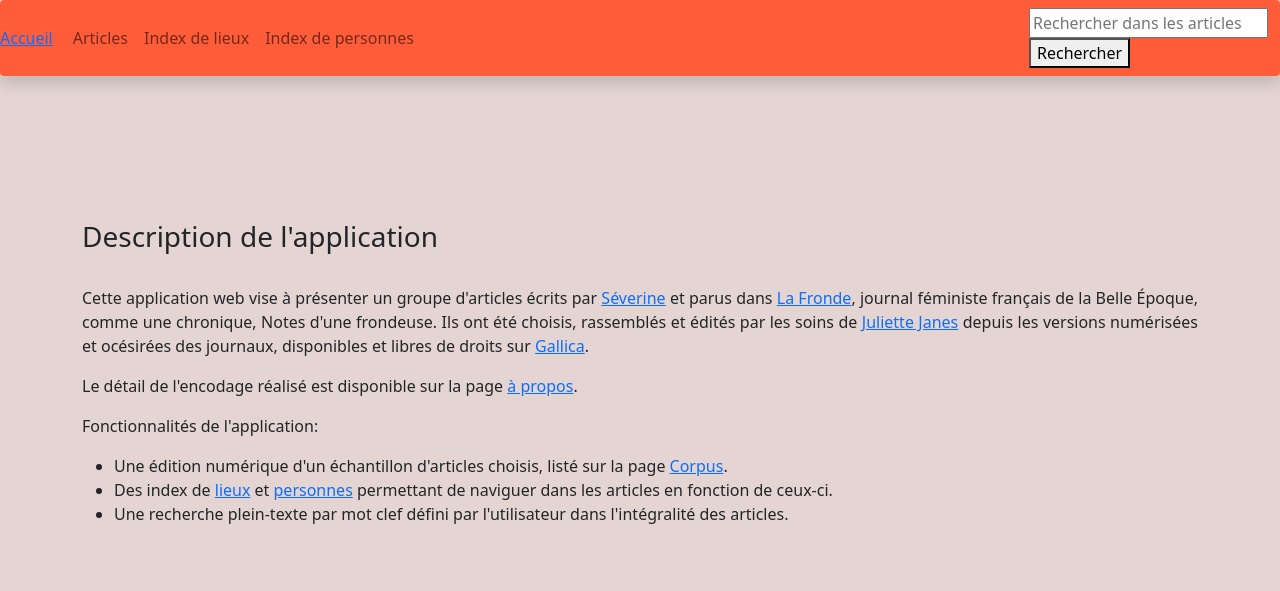
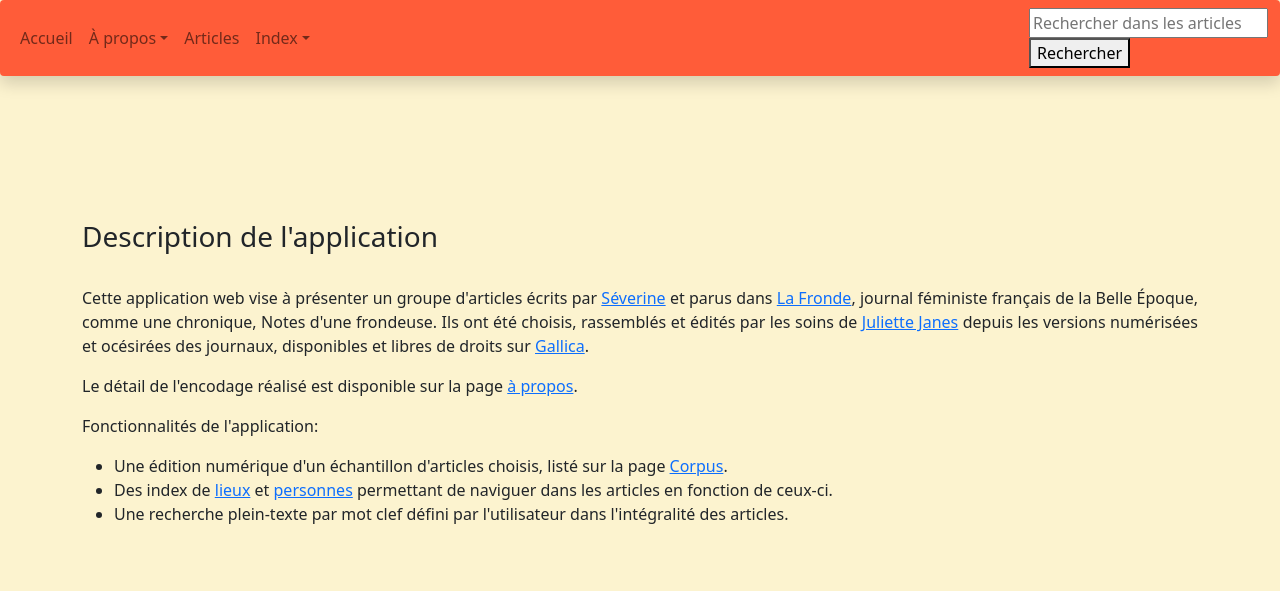
Before and after one commit to Juliettejns/NDF, a Flask app: page / in a window 1280 px wide. Shown: the top 591 px of the page. Run offline with Flask 2, Linux system fonts and the light colour scheme; parts of the project's set-up code (start-up, migrations or seed data) failed here and were passed over; some libraries are stand-ins or nearby versions.

Commit message:
Ajout des dropodowns dans la barre de navigation

```diff
--- a/app/templates/conteneur.html
+++ b/app/templates/conteneur.html
@@ -10,20 +10,34 @@
         <link rel="icon" href="data:,">
     </head>
 
-    <body style="background-color: #E4D5D3">
+    <body style="background-color: #FCF3CF">
 		<nav class="navbar navbar-expand-lg navbar-light rounded shadow" role="navigation" style="background-color: #FF5C39">
-			<a href="{{ url_for('accueil') }}">Accueil</a>
 			<div class="container-fluid">
         		<ul class="navbar-nav mr-auto">
+                    <li class="nav-item">
+                        <a class= "nav-link" href="{{ url_for('accueil') }}">Accueil</a>
+                    </li>
+                    <li class="nav-item nav-dropdown">
+                            <a class="nav-link dropdown-toggle" href="#" id="navBarApropos"
+                                data-toggle="dropdown" aria-haspopup="true" aria-expanded="false"
+                                >À propos</a>
+                            <div class="dropdown-menu" aria-labelledby="navbarDropdownMenuLink">
+                                <a class="dropdown-item" href="{{url_for('about')}}">Projet</a>
+                                <a class="dropdown-item" href="{{url_for('contexte')}}">Notes d'une frondeuse</a>
+                            </div>
+                    </li>
 					<li class="nav-item">
             			<a class="nav-link" href="{{ url_for('corpus') }}">Articles</a>
           			</li>
-					<li class="nav-item">
-            			<a class="nav-link" href="{{ url_for('lieux') }}">Index de lieux</a>
-          			</li>
-          			<li class="nav-item">
-            			<a class="nav-link" href="{{ url_for('personnes') }}">Index de personnes</a>
-          			</li>
+                    <li class="nav-item nav-dropdown">
+                        <a class="nav-link dropdown-toggle" href="#" id="navbarIndex"
+                           data-toggle="dropdown" aria-haspopup="true" aria-expanded="false"
+                        >Index</a>
+                        <div class="dropdown-menu" aria-labelledby="navbarDropdownMenuLink">
+                            <a class="dropdown-item" href="{{url_for('personnes')}}">Personnes</a>
+                            <a class="dropdown-item" href="{{url_for('lieux')}}">Lieux</a>
+                        </div>
+                    </li>
 				</ul>
                 <form action="{{url_for('recherche')}}">
                     <div>
@@ -35,18 +49,20 @@
                 </form>
             </div>
         </nav>
-		<div>
+        <div>
                 {% block corps%}{%endblock%}
         </div>
+        <script src="https://code.jquery.com/jquery-3.2.1.slim.min.js" integrity="sha384-KJ3o2DKtIkvYIK3UENzmM7KCkRr/rE9/Qpg6aAZGJwFDMVNA/GpGFF93hXpG5KkN" crossorigin="anonymous"></script>
+        <script src="https://cdnjs.cloudflare.com/ajax/libs/popper.js/1.11.0/umd/popper.min.js" integrity="sha384-b/U6ypiBEHpOf/4+1nzFpr53nxSS+GLCkfwBdFNTxtclqqenISfwAzpKaMNFNmj4" crossorigin="anonymous"></script>
+        <script src="https://maxcdn.bootstrapcdn.com/bootstrap/4.0.0-beta/js/bootstrap.min.js" integrity="sha384-h0AbiXch4ZDo7tp9hKZ4TsHbi047NrKGLO3SEJAg45jXxnGIfYzk4Si90RDIqNm1" crossorigin="anonymous"></script>
+
     </body>
 	<footer class="page-footer">
     <div class="container">
-
-		<span><a href="{{url_for('about')}}">À propos du projet</a></span>&nbsp;&nbsp;&nbsp;&nbsp;&nbsp;&nbsp;&nbsp&nbsp&nbsp
-        <span><a href="{{url_for('contexte')}}">À propos de Notes d'une frondeuse</a></span>
-        <span class="float-end">© Notes d'une Frondeuse - Juliette Janes</span><br/>
-        <span class="float-end"><a href="http://www.chartes.psl.eu/fr" target="_blank">École nationale des Chartes</a></span>
-    </div>
+         <span class="float-end">© Notes d'une Frondeuse - Juliette Janes - 2021  &nbsp; &nbsp;
+             <a href="http://www.chartes.psl.eu/fr" target="_blank"><img src="{{url_for('static', filename='images/ecole_chartes.png')}}"/></a>
+        </span>
+       </div>
 
 </footer>
 </html>
```
